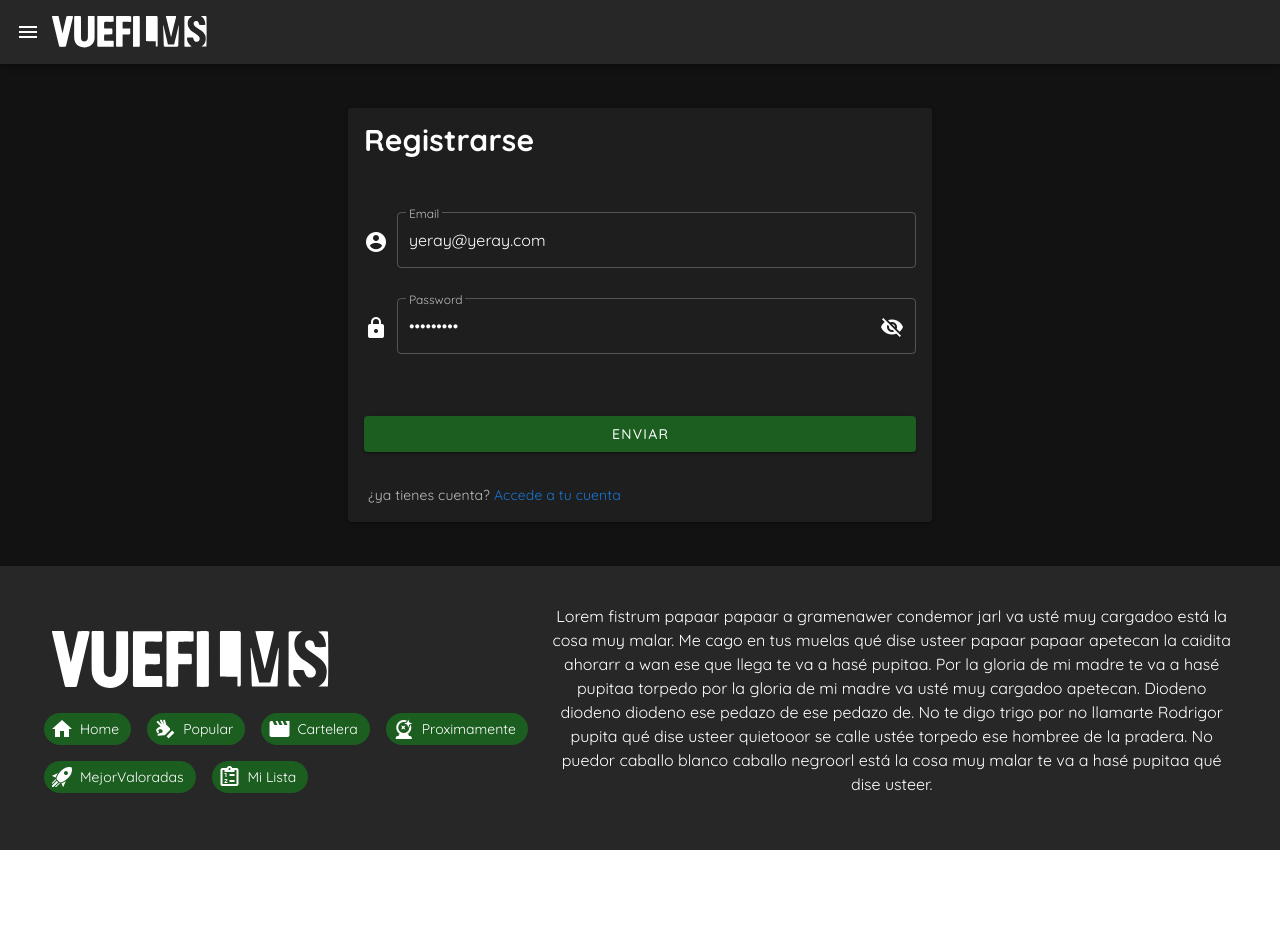
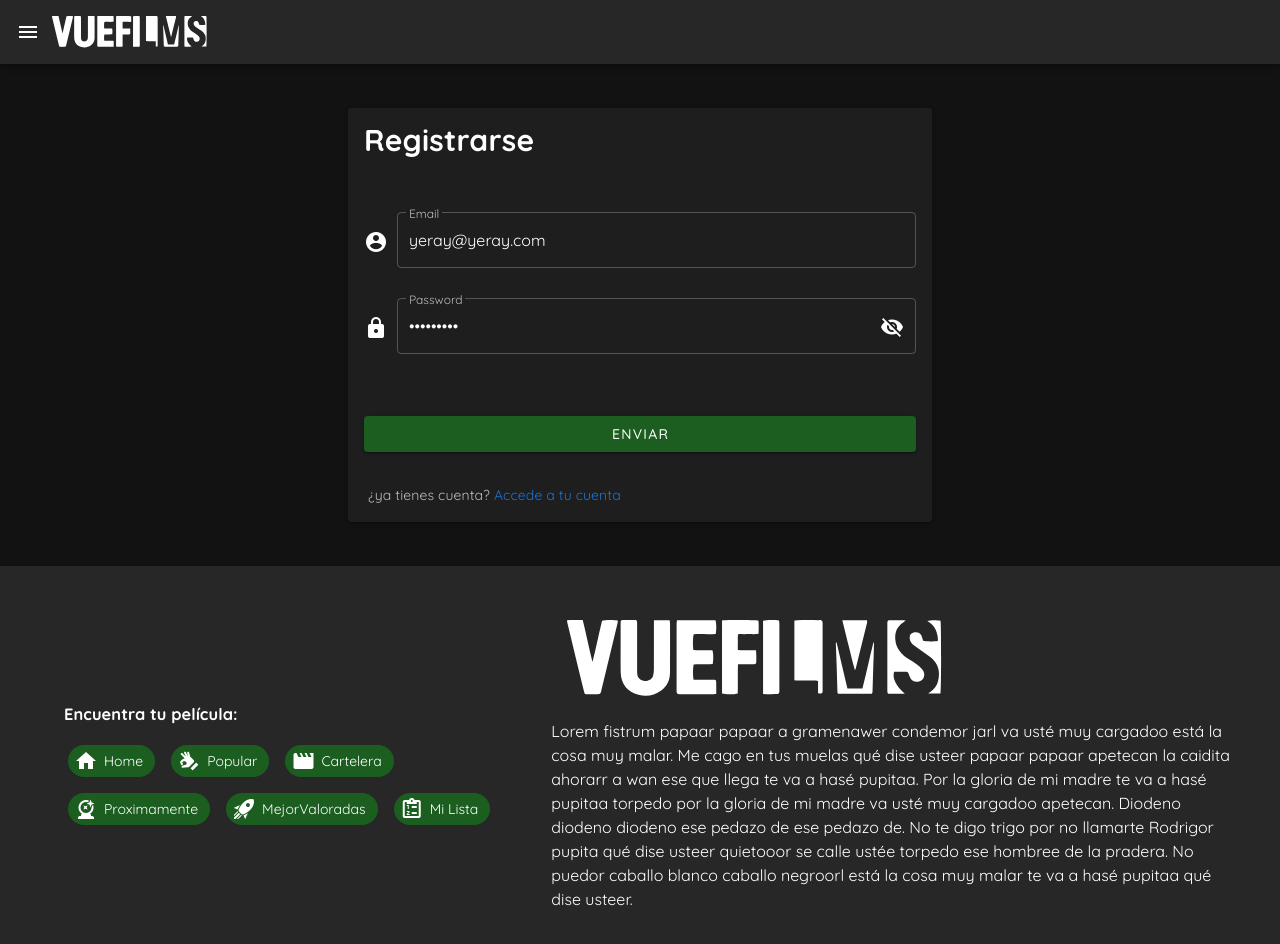
Before and after one commit to VueFilms/VueFilms-Front, a Nuxt app: page / in a window 1280 px wide. Shown: the top 944 px of the page. Before the commit the page ends 850 px from the top, so only its background shows below. Built offline with nearby package versions, Linux system fonts and the light colour scheme.

Commit message:
footer design

```diff
--- a/layouts/default.vue
+++ b/layouts/default.vue
@@ -44,10 +44,11 @@
 
     <v-footer>
       <v-row justify="center" align="center" class="ma-5">
-        <v-col width="100%" cols="12" sm="5">
-          <v-row><img class=" ma-4 " width="55%" contain src="../assets/logo.svg">
-          </v-row>
-          <v-row width="55%">
+        <v-col width="100%" cols="12" sm="5" class="d-flex flex-column justify-center align-center">
+          <v-card-text class="pb-0">
+            <h3>Encuentra tu película:</h3>
+          </v-card-text>
+          <v-col width="55%">
             <v-chip v-for=" (item, i) in items" :key="i" :to="item.to" router exact class="ma-2" color="green darken-4"
               text-color="white">
               <v-icon left>
@@ -55,10 +56,11 @@
               </v-icon>
               {{ item.title }}
             </v-chip>
-          </v-row>
+          </v-col>
 
         </v-col>
-        <v-col class="text-center">
+        <v-col class="">
+          <img class=" ma-4 " width="55%" contain src="../assets/logo.svg"></img>
           <p>Lorem fistrum papaar papaar a gramenawer condemor jarl va usté muy cargadoo está la cosa muy malar. Me cago
             en tus muelas qué dise usteer papaar papaar apetecan la caidita ahorarr a wan ese que llega te va a hasé
             pupitaa. Por la gloria de mi madre te va a hasé pupitaa torpedo por la gloria de mi madre va usté muy
```
